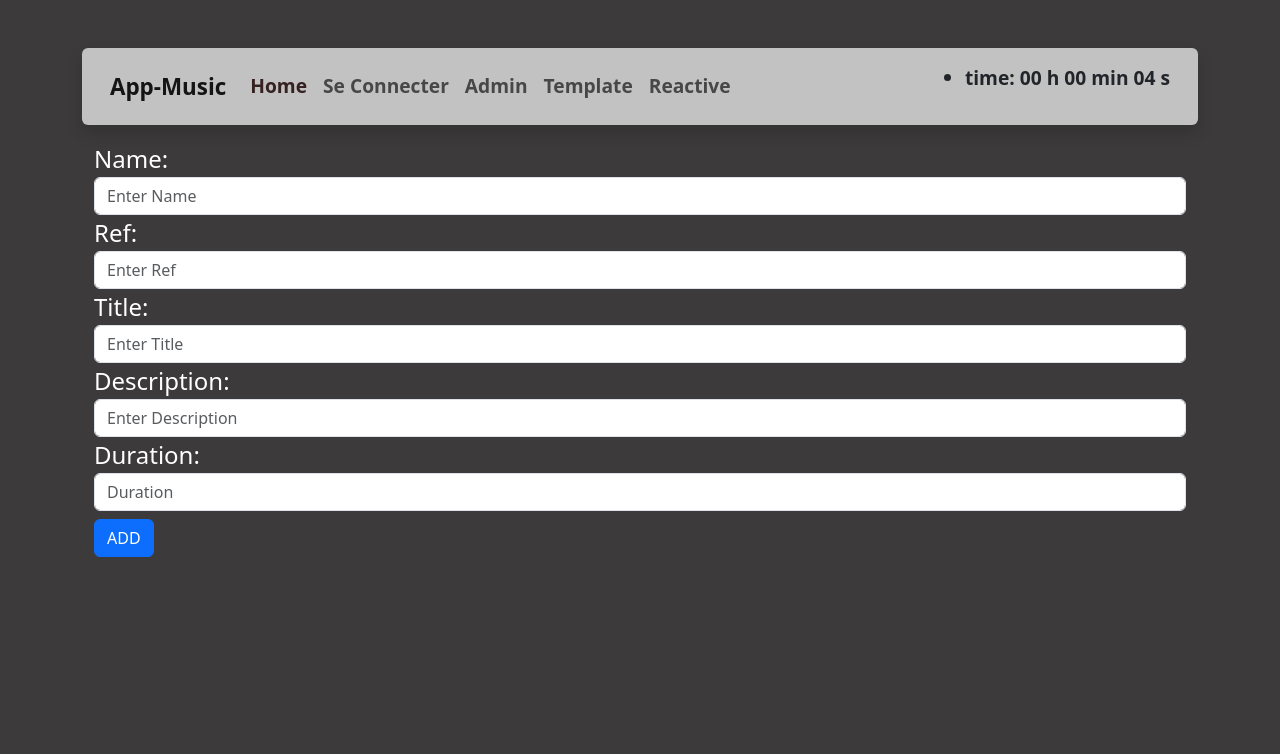
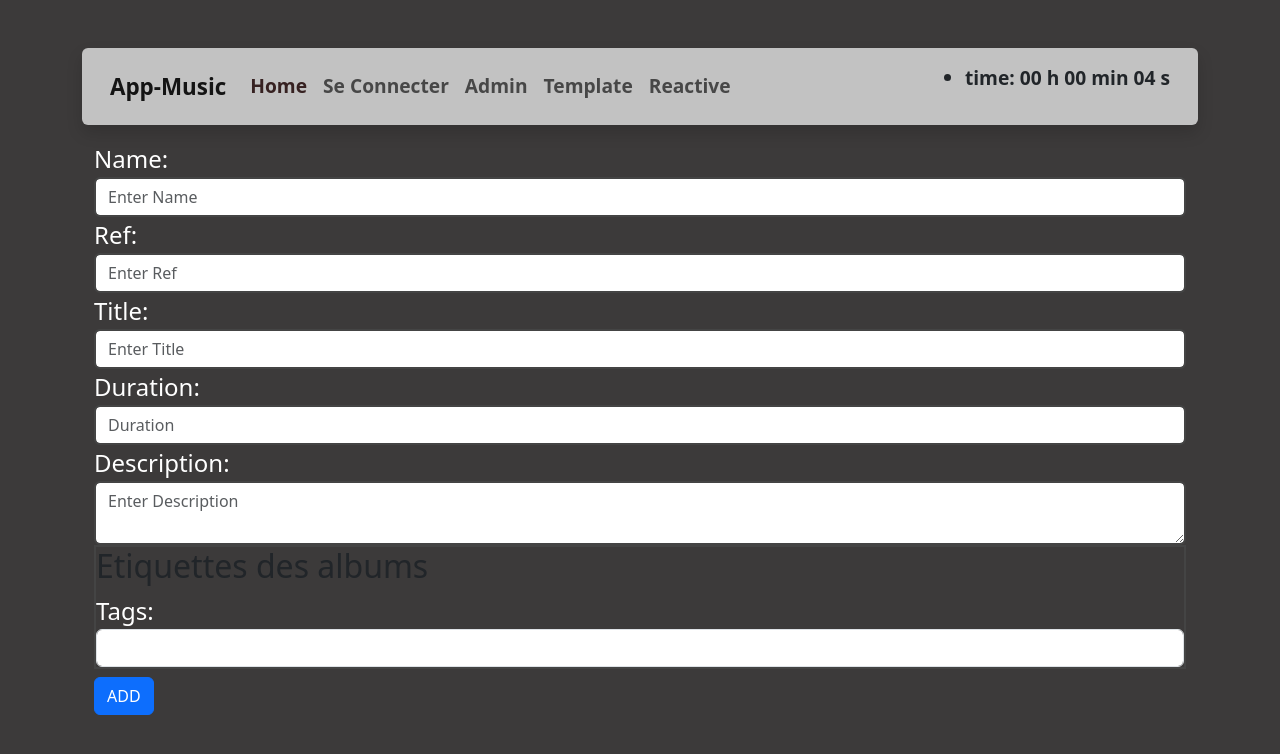
Before and after one commit to possidiuscapo/app-musics, an Angular app: page /admin/add in a window 1280 px wide. Shown: the top 754 px of the page. Built offline with nearby package versions, Linux system fonts and the light colour scheme.

Commit message:
add de l'album

```diff
--- a/src/app/admin/add-album/add-album.component.css
+++ b/src/app/admin/add-album/add-album.component.css
@@ -0,0 +1,11 @@
+.ng-valid,
+.ng-valid.required{
+    border: 3px solid #48d6489a;
+}
+.ng-invalid:not(form){
+    border: 2px solid #f55932;
+}
+
+.ng-untouched:not(form){
+    border: 2px solid #444444;
+}
--- a/src/app/admin/add-album/add-album.component.html
+++ b/src/app/admin/add-album/add-album.component.html
@@ -2,7 +2,7 @@
 <!-- <form >
     <div class="form-group">
         <label for="name">Name :</label>
-        <input formControlName="name" type="text" class="form-control" id="name" aria-describedby="emailHelp"
+        <input formControlName="" formControlName="name" type="text" class="form-control" id="name" aria-describedby="emailHelp"
             placeholder="Enter artist name">
         <div  class="alert alert-danger">
             <div >
@@ -15,27 +15,65 @@
     </div>
 </form> -->
 <div class="container-sm">
-    <form action="">
+    <form action="" [formGroup]="albumForm" (ngSubmit)="onSubmit()">
         <div class="form-group">
             <label for="name" class="text-white fw-3 fs-4">Name: </label>
-            <input type="text" class="form-control" id="name" placeholder="Enter Name">
+            <input formControlName="name" type="text" class="form-control" id="name" placeholder="Enter Name">
+            <div *ngIf="name?.invalid && name?.touched" class="alert alert-danger">
+                <p *ngIf="name?.errors?.['required']">Ce champs est requis.</p>
+                <p *ngIf="name?.errors?.['minlength']">Ce champs est requis.</p>
+            </div>
         </div>
         <div class="form-group">
             <label for="ref" class="text-white fw-3 fs-4">Ref: </label>
-            <input type="text" class="form-control" id="ref" placeholder="Enter Ref">
+            <input formControlName="ref" type="text" class="form-control" id="ref" placeholder="Enter Ref">
+            <div *ngIf="ref?.invalid && ref?.touched" class="alert alert-danger">
+                <p *ngIf="ref?.errors?.['required']">Ce champs est requis.</p>
+            </div>
         </div>
         <div class="form-group">
             <label for="title" class="text-white fw-3 fs-4">Title: </label>
-            <input type="text" class="form-control" id="title" placeholder="Enter Title">
+            <input formControlName="title" type="text" class="form-control" id="title" placeholder="Enter Title">
+            <div *ngIf="title?.invalid && title?.touched" class="alert alert-danger">
+                <p *ngIf="title?.errors?.['required']">Ce champs est requis.</p>
+            </div>
+        </div>
+        <div class="form-group">
+            <label for="duration" class="text-white fw-3 fs-4">Duration: </label>
+            <input formControlName="duration" type="text" class="form-control" id="duration" placeholder="Duration">
+            <div *ngIf="duration?.invalid && duration?.touched" class="alert alert-danger">
+                <p *ngIf="duration?.errors?.['required']">Ce champs est requis.</p>
+            </div>
         </div>
         <div class="form-group">
             <label for="description" class="text-white fw-3 fs-4">Description: </label>
-            <input type="text" class="form-control" id="description" placeholder="Enter Description">
+            <textarea formControlName="description" type="text" class="form-control" id="description" placeholder="Enter Description"></textarea>
+            <div *ngIf="description?.invalid && description?.touched" class="alert alert-danger">
+                <p *ngIf="description?.errors?.['required']">Ce champs est requis.</p>
+            </div>
         </div>
-        <div class="form-group">
-            <label for="duration" class="text-white fw-3 fs-4">Duration: </label>
-            <input type="text" class="form-control" id="duration" placeholder="Duration">
+        <div class="form-group" formArrayName="tags">
+            <h2>Etiquettes des albums</h2>
+            <label for="" class="text-white fw-3 fs-4">Tags: </label>
+            <input  type="text" class="form-control" id="" placeholder="">
         </div>
         <button type="submit" class="btn btn-primary mt-2">ADD</button>
     </form>
 </div>
+
+<!-- <div class="container text-white"  [hidden]="!submitted" [@fadeInAnimation]>
+    <h2>Vous avez soumis l'album suivant:</h2>
+    <div class="row">
+        <div class="col-md-3">Nom de l'album</div>
+        <div class="col-md-9"> {{musicModel.name}} </div>
+    </div>
+    <div class="row">
+        <div class="col-md-3">Auteur</div>
+        <div class="col-md-9"> {{musicModel.auteur}} </div>
+    </div>
+    <div class="row">
+        <div class="col-md-3">Style de musique</div>
+        <div class="col-md-9"> {{musicModel.style}} </div>
+    </div><br>
+    <button type="button" class="btn btn-primary" (click)="submitted=false">Editer</button>
+</div> -->
--- a/src/app/admin/add-album/add-album.component.ts
+++ b/src/app/admin/add-album/add-album.component.ts
@@ -1,5 +1,5 @@
-import { Component } from '@angular/core';
-import { FormBuilder } from '@angular/forms';
+import { Component, OnInit } from '@angular/core';
+import { FormArray, FormBuilder, FormGroup, Validators } from '@angular/forms';
 import { AlbumService } from 'src/app/album.service';
 
 @Component({
@@ -7,6 +7,56 @@ import { AlbumService } from 'src/app/album.service';
   templateUrl: './add-album.component.html',
   styleUrls: ['./add-album.component.css']
 })
-export class AddAlbumComponent {
-  constructor (private fb: FormBuilder, private aS : AlbumService){}
+export class AddAlbumComponent implements OnInit {
+  albumForm!: FormGroup;
+  constructor(private fb: FormBuilder, private aS: AlbumService) { }
+
+  ngOnInit(): void {
+    this.albumForm = this.fb.group({
+      id: '',
+      name: ['', [
+        Validators.required,
+        Validators.minLength(5)
+      ]],
+      title: ['', [
+        Validators.required
+      ]],
+      ref: ['', [
+        Validators.required,
+        // Validators.pattern('\\w{5}'),
+        Validators.pattern('[a-zA-Z0-9]{5}')
+      ]],
+      duration: ['', [
+        Validators.required,
+        Validators.pattern('\\d{3}'),
+        Validators.max(900),
+      ]],
+      description: ['', [
+        Validators.required
+      ]],
+      tags: new FormArray([
+        this.fb.control(' ')
+      ]),
+      status: ['off', [
+        Validators.required
+      ]],
+    })
+  }
+
+
+  //Getters qui sront util
+  get name() { return this.albumForm.get('name') }
+  get ref() { return this.albumForm.get('ref') }
+  get title() { return this.albumForm.get('title') }
+  get duration() { return this.albumForm.get('duration') }
+  get description() { return this.albumForm.get('description') }
+  get tags() { return this.albumForm.get('tags') as FormGroup }
+
+  onSubmit(): void {
+    console.log(this.albumForm.value)
+  }
+
+  onTags(): void{
+
+  }
 }
--- a/src/app/admin/admin.module.ts
+++ b/src/app/admin/admin.module.ts
@@ -4,6 +4,7 @@ import { AlbumComponent } from './album/album.component';
 import { ShareModule } from '../share.module';
 import { AddAlbumComponent } from './add-album/add-album.component';
 import { RouterModule, Routes } from '@angular/router';
+import { ReactiveFormsModule } from '@angular/forms';
 
 const routes : Routes =[
   {path : 'admin/add', component: AddAlbumComponent}
@@ -18,6 +19,7 @@ const routes : Routes =[
     RouterModule.forChild(routes),
     CommonModule,
     ShareModule,
+    // ReactiveFormsModule
   ],
   exports: [AlbumComponent, ]
 })
--- a/src/app/app.module.ts
+++ b/src/app/app.module.ts
@@ -50,9 +50,9 @@ const albumsRoutes: Routes = [
     BrowserModule,
     BrowserAnimationsModule,
     FormsModule,
-    ReactiveFormsModule,
+    // ReactiveFormsModule,
     HttpClientModule,
-    ShareModule
+    ShareModule,
   ],
   providers: [],
   bootstrap: [AppComponent]
--- a/src/app/share.module.ts
+++ b/src/app/share.module.ts
@@ -1,14 +1,16 @@
 import { NgModule } from '@angular/core';
 import { CommonModule } from '@angular/common';
 import { PaginateComponent } from './paginate/paginate.component';
+import { ReactiveFormsModule } from '@angular/forms';
 
 
 
 @NgModule({
   declarations: [PaginateComponent],
   imports: [
-    CommonModule
+    CommonModule,
+    ReactiveFormsModule
   ],
-  exports:[PaginateComponent]
+  exports:[PaginateComponent, ReactiveFormsModule]
 })
 export class ShareModule { }
```
